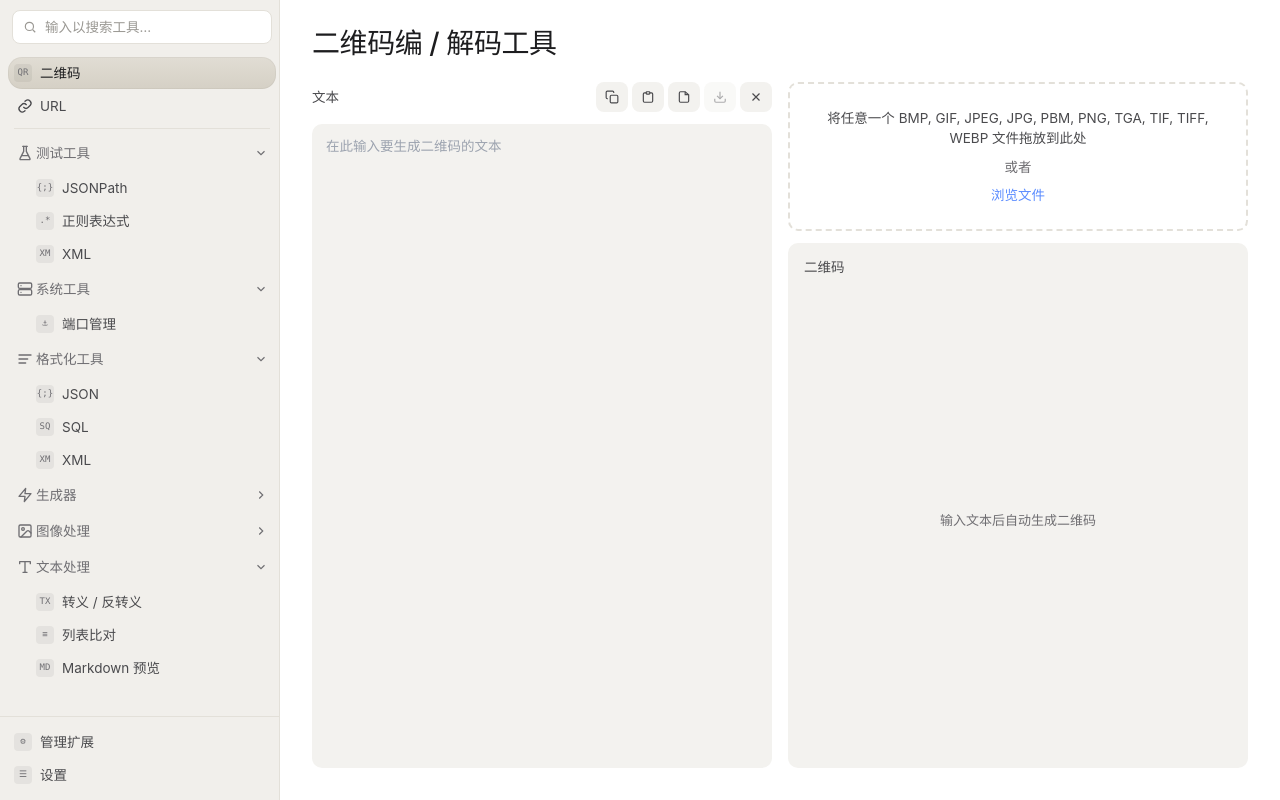
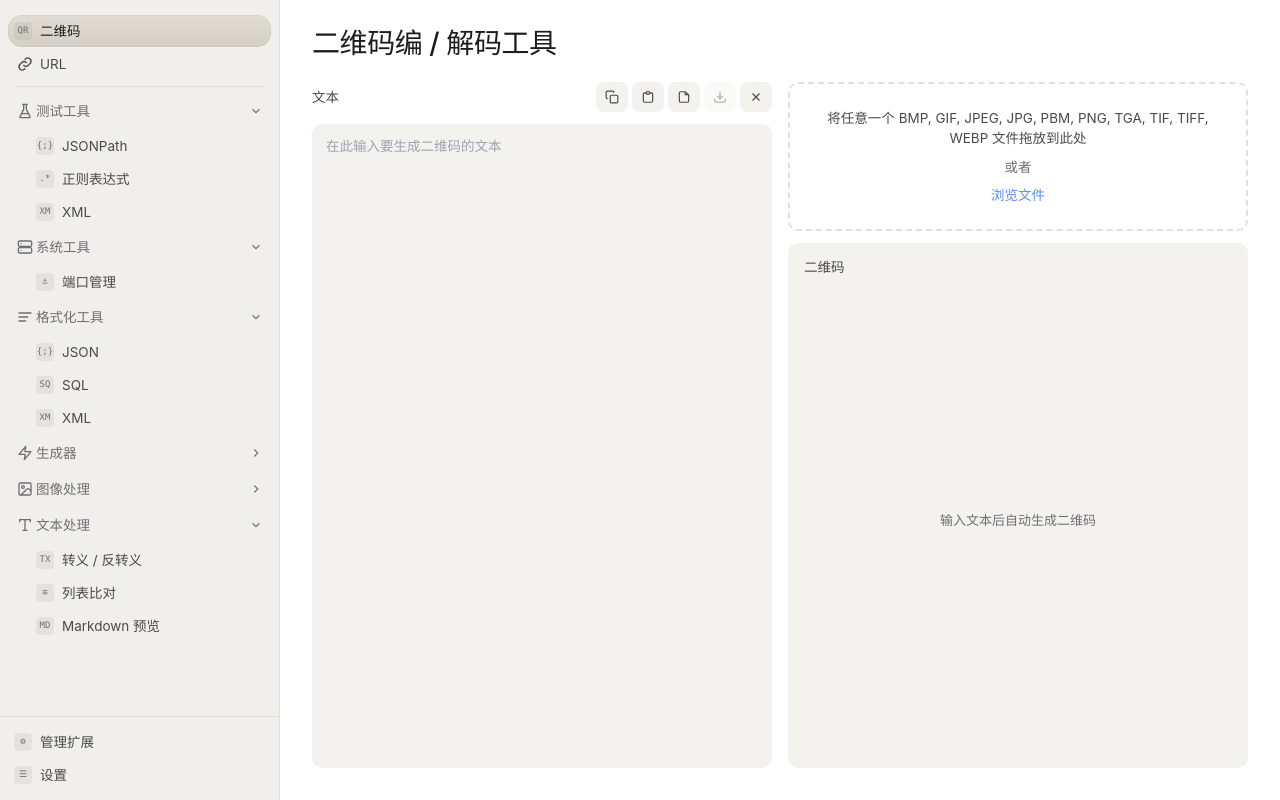
Before and after one commit to MeQln/Tauri-DevBox, a Vue app: page /tools/qrcode in a window 1280 px wide. Built offline with nearby package versions, Linux system fonts and the light colour scheme.

Commit message:
refactor: 侧边导航移除搜索框

```diff
--- a/src/components/nav/AsideNav.vue
+++ b/src/components/nav/AsideNav.vue
@@ -1,13 +1,5 @@
 <template>
-  <aside class="aside grid grid-rows-[auto_1fr_auto] bg-aside border-r border-rule min-w-0 min-h-0 pt-2.5">
-    <div class="search">
-      <svg viewBox="0 0 24 24" fill="none" stroke="currentColor" stroke-width="2">
-        <circle cx="11" cy="11" r="7" />
-        <path d="M21 21l-4.3-4.3" />
-      </svg>
-      <input v-model="search" type="text" placeholder="输入以搜索工具…" />
-    </div>
-
+  <aside class="aside grid grid-rows-[1fr_auto] bg-aside border-r border-rule min-w-0 min-h-0 pt-2.5">
     <nav class="px-2 pb-2 pt-1 overflow-y-auto">
       <template v-for="(node, i) in nav.items" :key="node.id">
         <hr
@@ -26,33 +18,14 @@
 </template>
 
 <script setup lang="ts">
-import { ref } from 'vue'
 import NavGroup from './NavGroup.vue'
 import NavItem from './NavItem.vue'
 import { useNavStore } from '@/stores/nav'
 
 const nav = useNavStore()
-const search = ref('')
 </script>
 
 <style scoped>
-.search {
-  margin: 0 12px 8px; height: 34px;
-  background: var(--card-2);
-  border: 1px solid var(--rule);
-  border-radius: 8px;
-  display: flex; align-items: center; gap: 8px;
-  padding: 0 10px;
-  transition: border-color .15s, box-shadow .15s;
-}
-.search:focus-within {
-  border-color: #c5bfb4;
-  box-shadow: 0 0 0 3px rgba(0,0,0,0.04);
-}
-.search svg { width: 14px; height: 14px; color: var(--ink-4); flex-shrink: 0; }
-.search input { flex: 1; font-size: 13.5px; }
-.search input::placeholder { color: var(--ink-4); }
-
 nav::-webkit-scrollbar { width: 8px; }
 nav::-webkit-scrollbar-thumb { background: var(--ink-5); border-radius: 4px; }
 </style>
```
